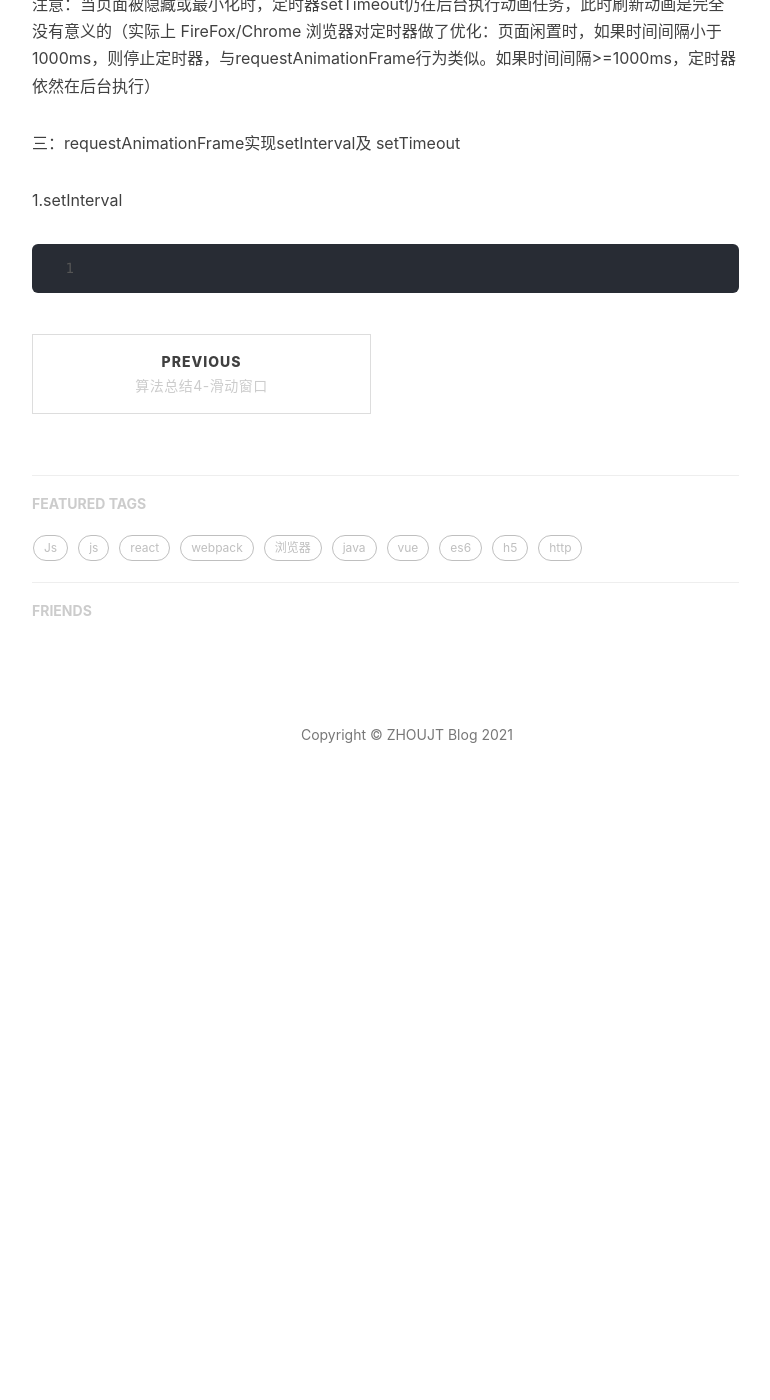
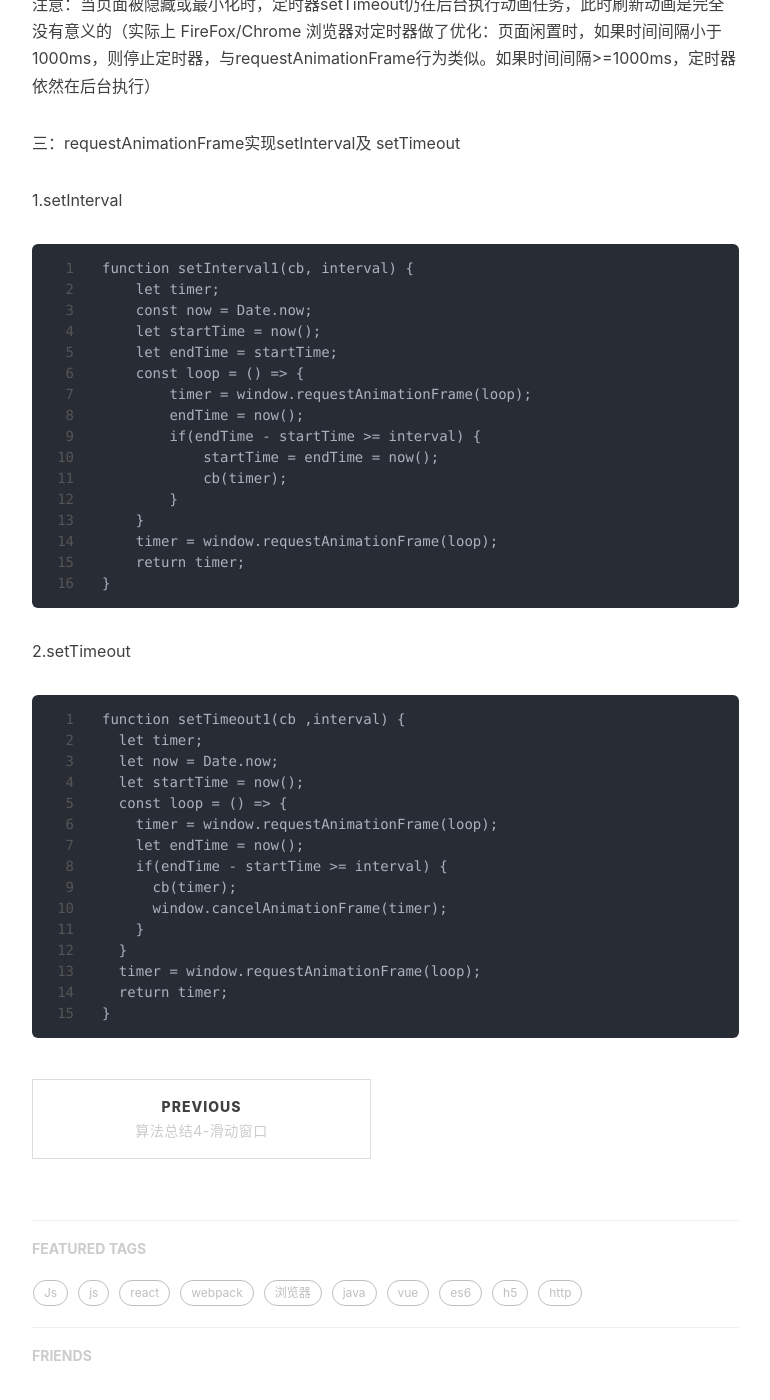
Before and after one commit to juntaozhou05/juntaozho05.github.io, a Jekyll site: the page built from _posts/2021-02-08-requestAnimationFrame.md, in a window 1280 px wide and 1400 px high, scrolled down 1716 px. Shown: the whole window, without its empty margins (233-1003 px from the left). Built offline with Jekyll 4.4.1, drawn with Linux system fonts in a browser that asks for light colours; nearby versions of some CDN libraries; comment, search, counter and statistics services are not loaded; before the commit the page ends 2555 px from its top, so only the background shows below that.

Commit message:
Update 2021-02-08-requestAnimationFrame.md

````diff
--- a/_posts/2021-02-08-requestAnimationFrame.md
+++ b/_posts/2021-02-08-requestAnimationFrame.md
@@ -45,5 +45,40 @@ setTimeout的执行只是在内存中对图像属性进行改变，这个改变
 1.setInterval
 
 ```
+function setInterval1(cb, interval) {
+    let timer;
+    const now = Date.now;
+    let startTime = now();
+    let endTime = startTime;
+    const loop = () => {
+        timer = window.requestAnimationFrame(loop);
+        endTime = now();
+        if(endTime - startTime >= interval) {
+            startTime = endTime = now();
+            cb(timer);
+        }
+    }
+    timer = window.requestAnimationFrame(loop);
+    return timer;
+}
+```
+
+2.setTimeout
 
 ```
+function setTimeout1(cb ,interval) {
+  let timer;
+  let now = Date.now;
+  let startTime = now();
+  const loop = () => {
+    timer = window.requestAnimationFrame(loop);
+    let endTime = now();
+    if(endTime - startTime >= interval) {
+      cb(timer);
+      window.cancelAnimationFrame(timer);
+    }
+  }
+  timer = window.requestAnimationFrame(loop);
+  return timer;
+}
+```
````
